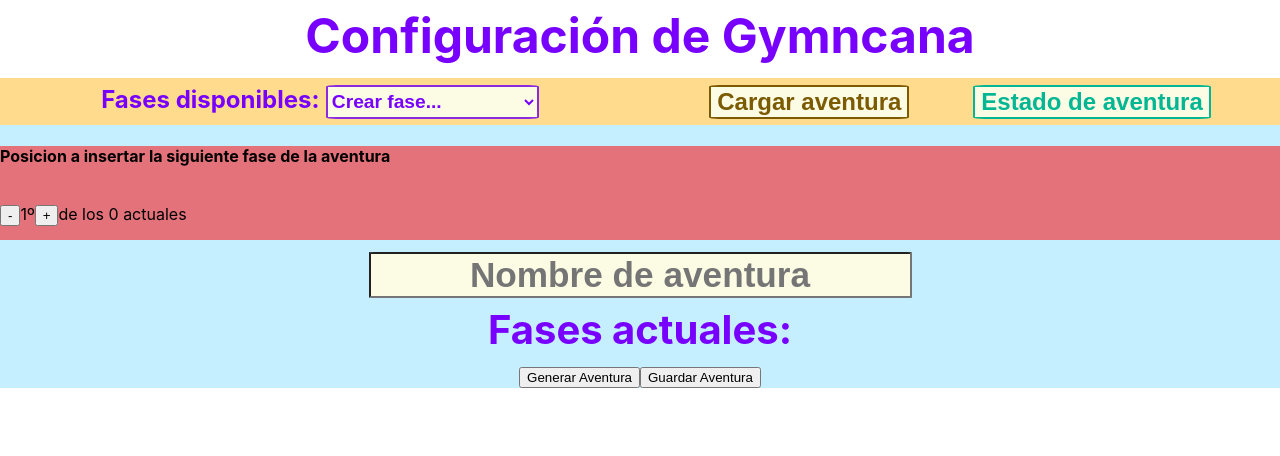
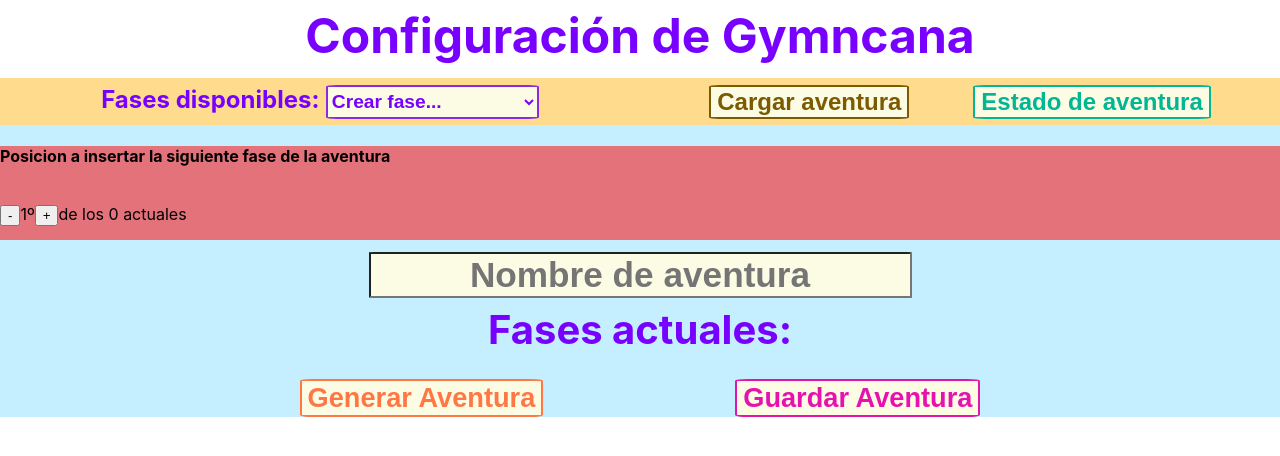
Before and after one commit to Adrian-de-Lucas-Gomez/TFG-Ejecutor-de-busquedas-del-tesoro, a React (Create React App) app in the folder React/frontend/: page / in a window 1280 px wide. Shown: the top 456 px of the page. Built offline with nearby package versions, Linux system fonts and the light colour scheme.

Commit message:
mas botones y ajustes

```diff
--- a/React/frontend/src/components/Steps.tsx
+++ b/React/frontend/src/components/Steps.tsx
@@ -801,6 +801,7 @@ const salvarAventura = async () => {
               <option value="ImageCharger">Image Charger</option>
               <option value="ImageTarget">Vuforia Image Target</option>
             </select>
+            <button type="button" hidden className="my-btn btn-outline-pink" style={{fontSize:'150%',marginTop:'1%', marginBottom:'1%', marginLeft:'2%'}}>Guardar fase</button>
           </div>
           <div className="center">
             <button value="AdventureCharger" onClick={BtnToStep} type="button" className="my-btn btn-outline-brown" style={{fontSize:'150%',marginTop:'1%', marginBottom:'1%'}}>Cargar aventura</button>
--- a/React/frontend/src/components/Styles/Steps.css
+++ b/React/frontend/src/components/Styles/Steps.css
@@ -71,13 +71,13 @@ input:focus{ outline-style: groove; outline-color:blueviolet; outline-width: 3px
 }
 
 .btn-outline-red {
-  border-color: #FF0075;
-  color: #FF0075;
+  border-color: #E30000;
+  color: #E30000;
   font-weight: bold;
 }
 
 .btn-outline-red:hover {
-  background-color: #FF0075;
+  background-color: #E30000;
   color: #fcfce5;
 }
 
--- a/React/frontend/src/components/steps/AdventureSummary.tsx
+++ b/React/frontend/src/components/steps/AdventureSummary.tsx
@@ -183,15 +183,15 @@ const eliminarFase = (e:number)=>{
             <Prueba fase = {faseActual} funcionMofify={configurarFase} funcionDelete = {eliminarFase} index={ind} />
         ))}
 
-  {/* Este boton tiene como objetivo descargar el proyecto generado */}
-  <div>
-          <button type="button" onClick={generateZip}>
+      {/* Este boton tiene como objetivo descargar el proyecto generado */}
+      <div style={{marginTop:'2%'}}>
+          <button className="my-btn btn-outline-orange" style={{fontSize:'170%'}} type="button" onClick={generateZip}>
             Generar Aventura
           </button>
-          <button type="button" onClick={salvarAventura}>
+          <button className="my-btn btn-outline-pink" style={{fontSize:'170%',marginLeft:'15%'}} type="button" onClick={salvarAventura}>
             Guardar Aventura
           </button>
-        </div>
+      </div>
     </div>
   );
 };
--- a/React/frontend/src/components/steps/Prueba.tsx
+++ b/React/frontend/src/components/steps/Prueba.tsx
@@ -20,8 +20,8 @@ const Prueba = (props: { fase:any, funcionMofify:any, funcionDelete: any, index:
         </Card.Body>
       </Card> */}
           <h1>Fase {indice}: {props.fase.tipo}</h1>
-          <button  onClick={()=>{props.funcionMofify(indice)}} data-testid='>' > Hacer Cambios </button>
-          <button  onClick={()=>{props.funcionDelete(indice)}} data-testid='>' > Borrar Fase </button>
+          <button className = "my-btn btn-outline-brown" onClick={()=>{props.funcionMofify(indice)}} data-testid='>' > Hacer Cambios </button>
+          <button className = "my-btn btn-outline-red" style={{marginLeft:'1%'}} onClick={()=>{props.funcionDelete(indice)}} data-testid='>' > Borrar Fase </button>
       </div>
   );
 };
--- a/React/frontend/src/components/steps/Qr.tsx
+++ b/React/frontend/src/components/steps/Qr.tsx
@@ -118,14 +118,13 @@ const QR = (props: StepComponentProps): JSX.Element => {
 
         <div className = 'botonesQR center'>
             <div>
+                <form style={{textAlign:'center'}} onSubmit= {downloadQRCode}>
+                    <button type="submit" className="my-btn btn-outline-orange" style={{fontSize:'150%'}}>Descargar QR</button>
+                </form>
+            </div>
+            <div style={{marginLeft:'4%'}}>
                 <form style={{textAlign:'center'}} onSubmit= {guardaFase}>
                     <button type="submit" className="my-btn btn-outline-pink" style={{fontSize:'150%'}}>Guardar fase</button>
-                </form>
-            </div>
-
-            <div style={{marginLeft:'4%'}}>
-                <form style={{textAlign:'center'}} onSubmit= {downloadQRCode}>
-                    <button type="submit" className="my-btn btn-outline-orange" style={{fontSize:'150%'}}>Descargar QR</button>
                 </form>
             </div>
         </div>
```
